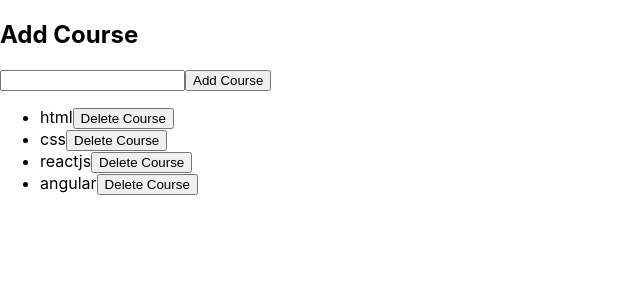
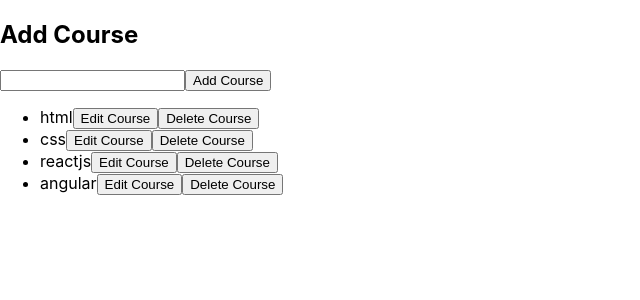
Before and after one commit to bilal07/crudapp, a React (Create React App) app: page / in a window 1280 px wide. Shown: the top 300 px of the page, without its empty margins (0-640 px from the left). Built offline with nearby package versions, Linux system fonts and the light colour scheme.

Commit message:
delete course function

```diff
--- a/src/App.js
+++ b/src/App.js
@@ -37,10 +37,20 @@
       courses
     })
   }
+
+  // edit course
+  editCourse = (index, value) => {
+    let courses = this.state.courses;
+    let course = courses[index];
+    course['name'] = value;
+    this.setState({
+      courses
+    })
+  }
   render() {
     const courses = this.state.courses;
     const courseList = courses.map((course,index) => {
-      return <CourseList details={course} index={index} key={index} deleteCourse={this.deleteCourse}/>
+      return <CourseList details={course} index={index} key={index} deleteCourse={this.deleteCourse} editCourse={this.editCourse}/>
     })
     return (
       <section className="App">
--- a/src/components/CourseList.js
+++ b/src/components/CourseList.js
@@ -1,20 +1,48 @@
 import React, { Component, Fragment } from 'react';
 
 class CourseList extends Component {
-
+    state = {
+        isEdit : false
+    }
     // render course item
     renderCourse = () => {
         return(
           <li>
               <span>{this.props.details.name}</span>
+              <button onClick={() => {this.toggleState()}}>Edit Course</button>
               <button onClick={() => {this.props.deleteCourse(this.props.index)}}>Delete Course</button>
           </li>
         )
     }
+
+    //toggleState
+
+    toggleState = () => {
+        let isEdit = this.state.isEdit;
+        this.setState({
+            isEdit : !isEdit
+        })
+    }
+
+    updateCourseItem = (e) => {
+        e.preventDefault();
+        this.props.editCourse(this.props.index,this.input.value);
+        this.toggleState();
+    }
+    // render update Form
+    renderUpdateForm = () => {
+        return(
+            <form onSubmit={this.updateCourseItem}>
+                <input type="text" ref={v => {this.input = v}} defaultValue={this.props.details.name}/>
+                <button type="submit">Update Course</button>
+            </form>
+        )
+    }
     render() {
+        let isEdit = this.state.isEdit;
       return (
         <Fragment>
-          {this.renderCourse()}
+          { isEdit ? this.renderUpdateForm() : this.renderCourse()}
         </Fragment>
       );
     }
```
Also changed, not shown: 1 other file (tests, documents, lock files or other folders).
